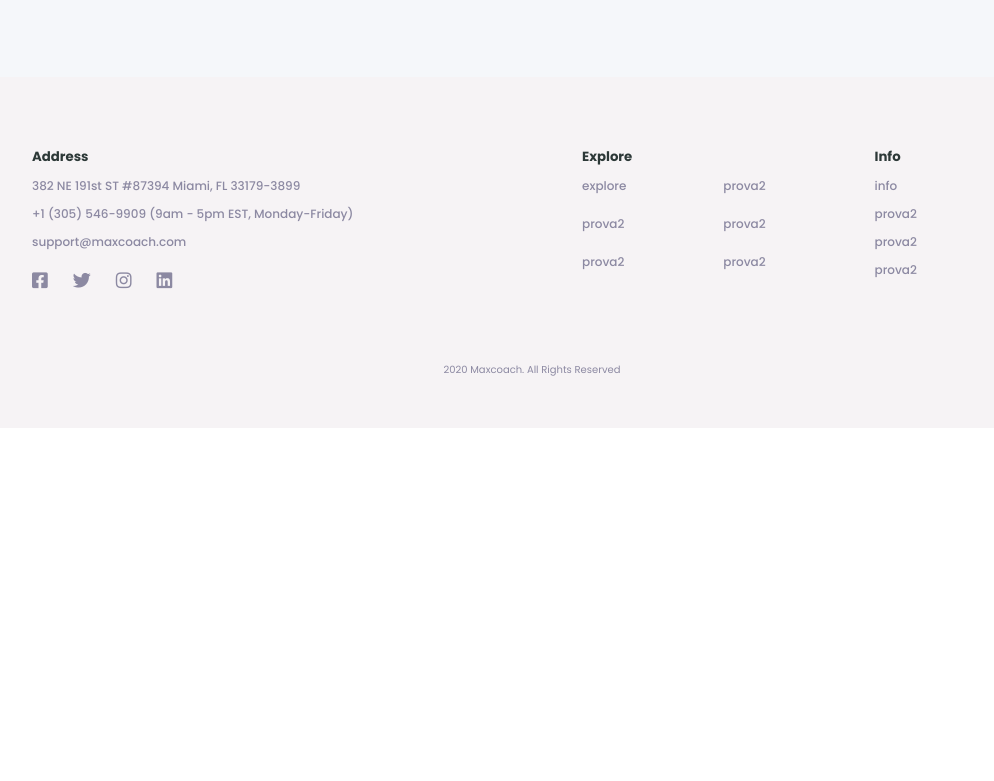
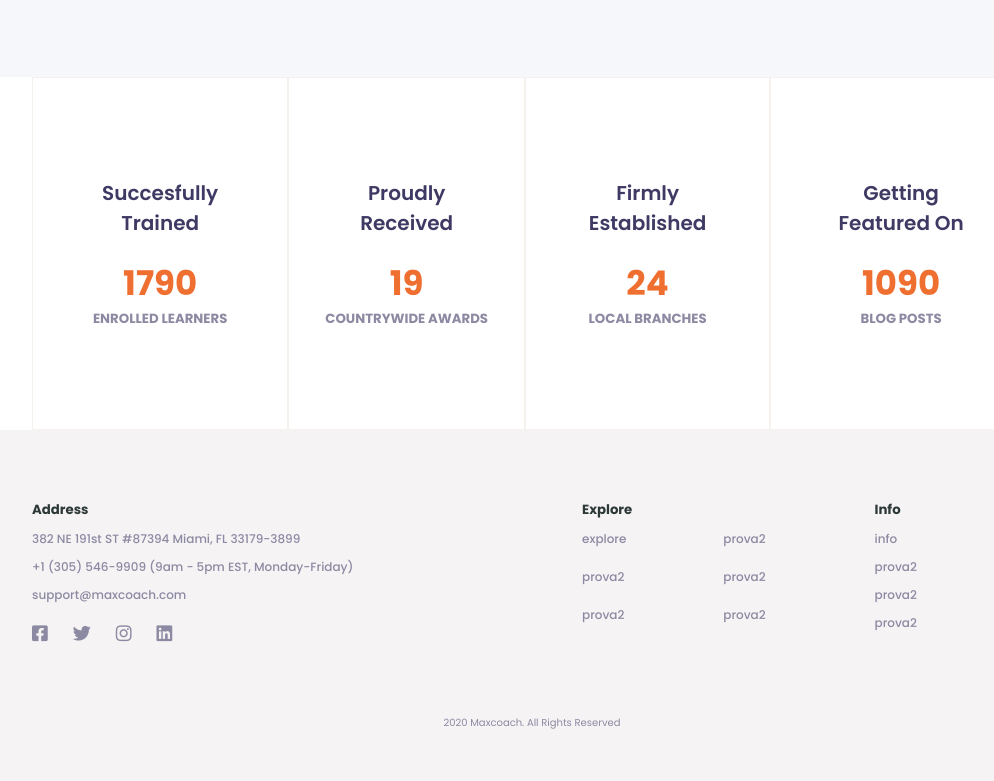
Before and after one commit to MatiaCasu/proj-html-vuejs, a website: page index.html in a window 1280 px wide. Shown: the part 3548-4329 px from the top of the page, without its empty margins (108-1102 px from the left). Before the commit the page ends 3976 px from the top, so only its background shows below. Drawn offline with nearby package versions, Linux system fonts and the light colour scheme.

Commit message:
sezione 5 Success numbers

```diff
--- a/index.html
+++ b/index.html
@@ -217,6 +217,32 @@
         </div>
       </section>
       <!-- /sezione 4 lEARNERS OPINIONS -->
+      <!-- sezione 5 SUCCESS NUMBERS -->
+      <section class="success-numbers">
+        <div class="container flex-box">
+          <div class="number-block text-center">
+            <h4 class="text-capitalize">Succesfully Trained</h4>
+            <h3>1790</h3>
+            <h5>enrolled learners</h5>
+          </div>
+          <div class="number-block text-center">
+            <h4 class="text-capitalize">Proudly received</h4>
+            <h3>19</h3>
+            <h5>countrywide awards</h5>
+          </div>
+          <div class="number-block text-center">
+            <h4 class="text-capitalize">firmly established</h4>
+            <h3>24</h3>
+            <h5>local branches</h5>
+          </div>
+          <div class="number-block text-center">
+            <h4 class="text-capitalize">getting featured on</h4>
+            <h3>1090</h3>
+            <h5>blog posts</h5>
+          </div>
+        </div>
+      </section>
+      <!-- /sezione 5 SUCCESS NUMBERS -->
     </main>
     <footer>
       <div class="footer-container flex-box">
--- /dev/null
+++ b/src/partials/_main-s5.scss
@@ -0,0 +1,29 @@
+.success-numbers{
+  .container{
+    @include center-container($mainContainer);
+    min-height: 100px;
+  }
+
+  .number-block{
+    flex-grow: 1;
+    padding: 100px 20px;
+    border: 1px solid $grey200;
+    border: 0 1px;
+
+    & h4{
+      font-size: 20px;
+      padding: 0 30px;
+    }
+
+    & h3{
+      margin-top: 20px;
+      font-size: 34px;
+      color: $secondaryColor;
+    }
+
+    & h5{
+      color: $mainTextColor;
+      text-transform: uppercase;
+    }
+  }
+}
--- a/src/style.scss
+++ b/src/style.scss
@@ -9,3 +9,4 @@
 @import "partials/_main-s3";
 @import "partials/_typo";
 @import "partials/_main-s4";
+@import "partials/_main-s5";
```
Also changed, not shown: dist/style.css.
